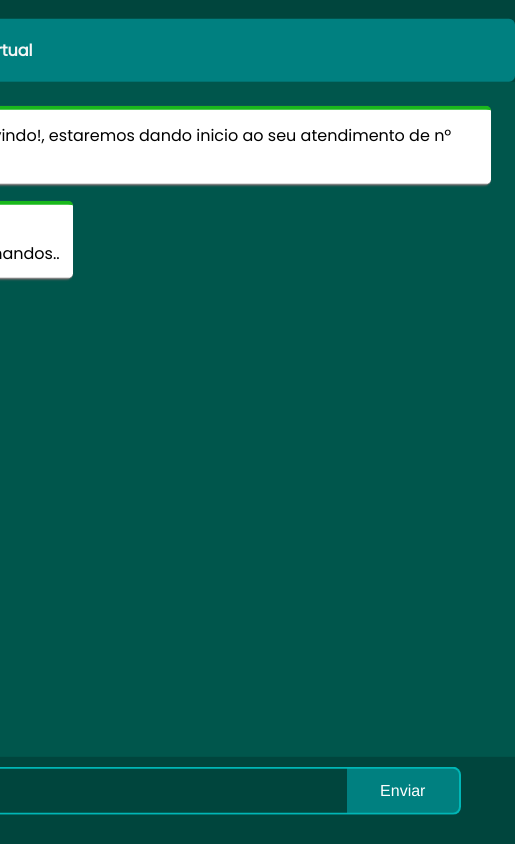
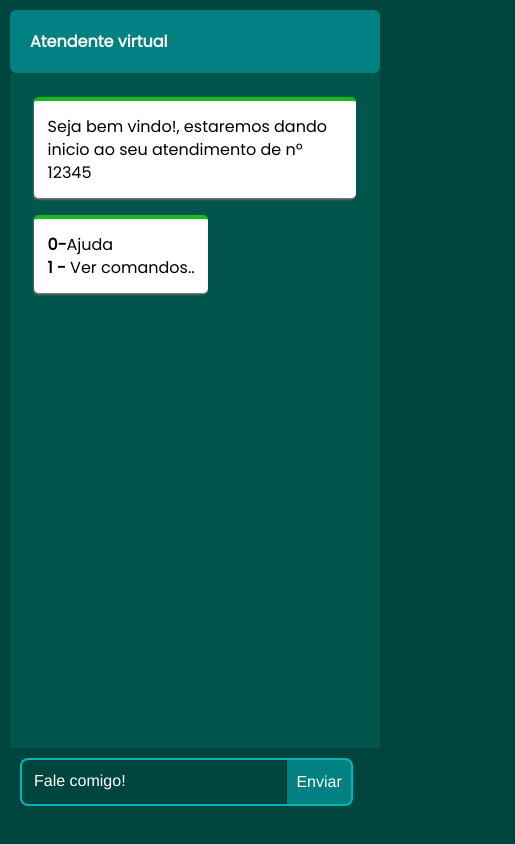
Before and after one commit to luccaBrasii/novoChatBot, a plain HTML site: page index.html in a window 390 px wide. Shown: the whole page, 515 px wide, since content can reach past the window. Drawn offline with Linux system fonts and the light colour scheme.

Commit message:
arrumando responsivo

```diff
--- a/css/style.css
+++ b/css/style.css
@@ -55,14 +55,14 @@ body {
 .chatbot__overview {
   background-color: #00564C;
   display: flex;
-  flex-flow: row nowrap;
   align-content: space-between;
   min-height: 80vh;
   max-height: 80vh;
   margin: 0 auto;
   padding: 1em;
   padding-bottom: 0;
-  width: 40rem;
+  flex-wrap: wrap;
+
 }
 
 .chatlist {
@@ -72,7 +72,7 @@ body {
   flex-flow: column nowrap;
   align-items: flex-end;
   overflow-x: hidden;
-  width: 100%;
+  width: 40rem;
   max-height: 75vh;
   margin: 0 auto;
 }
@@ -280,4 +280,13 @@ input[type="submit"]:hover {
     margin: 10px;
   }
 
+  .page__main{
+    margin: 10px;
+    position: inherit;
+    transform: translate(0);
+  }
+
+  .chatlist {
+    width: auto;
+  }
 }
```
